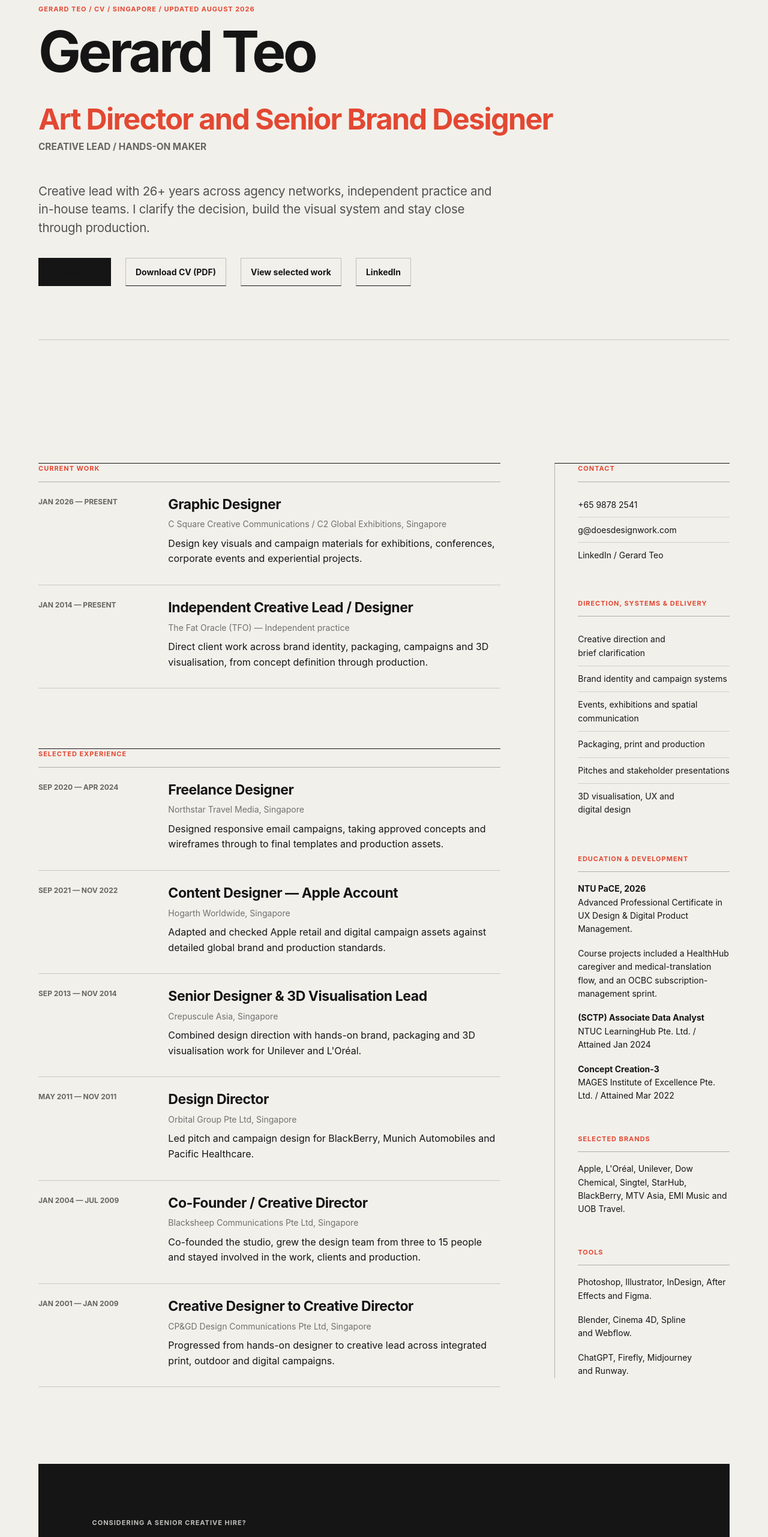
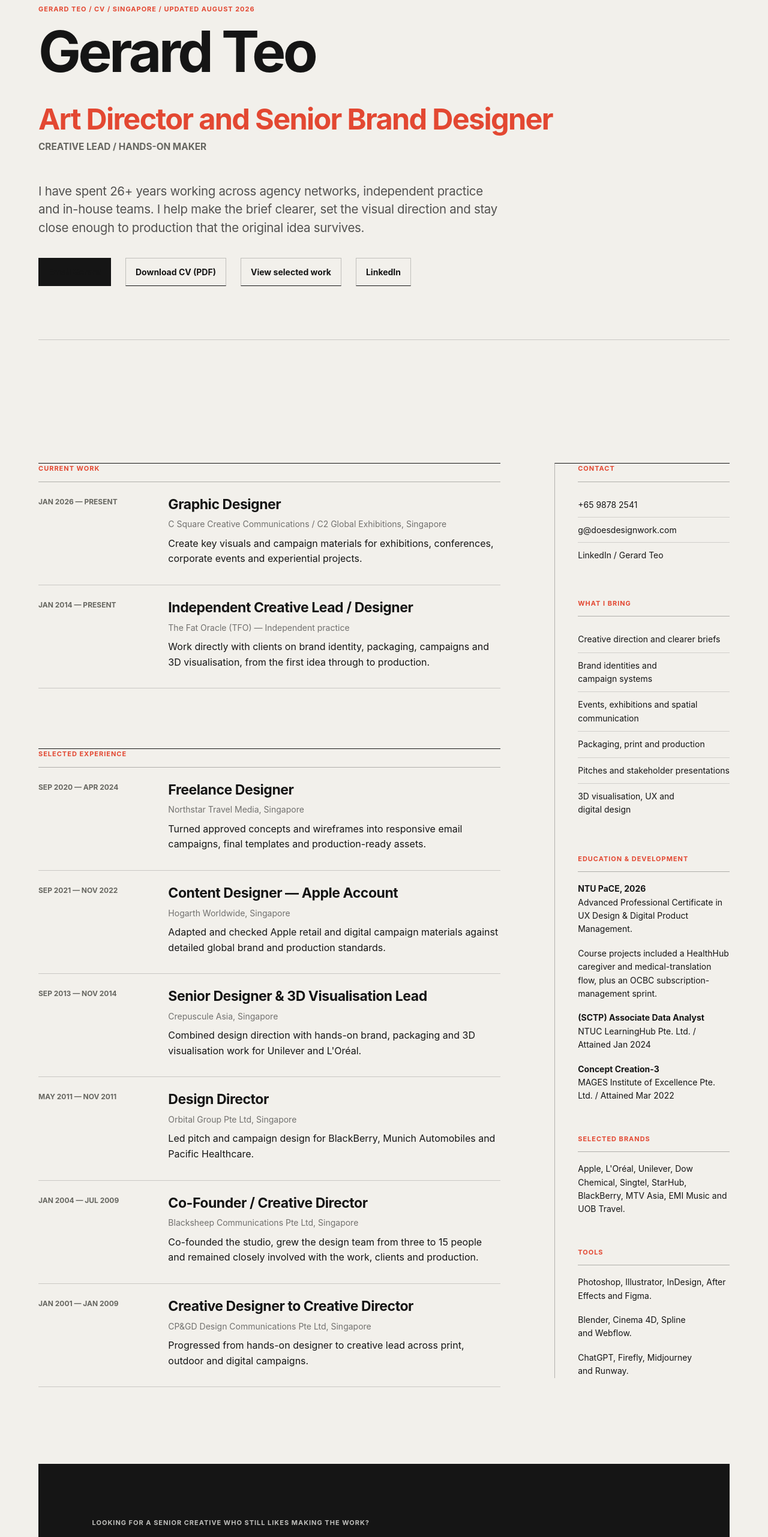
Before and after one commit to doesdesignwork/portfolio, a Next.js app: page /cv in a window 1280 px wide. Shown: the part 234-2797 px from the top of the page at 60% size. Built offline with nearby package versions, Linux system fonts and the light colour scheme; no server answers.

Commit message:
Rewrite CV page in a more natural voice

```diff
--- a/app/cv/page.tsx
+++ b/app/cv/page.tsx
@@ -7,7 +7,7 @@ import styles from "@/app/editorial-pages.module.css";
 export const metadata: Metadata = {
   title: "CV | Art Director & Senior Brand Designer Singapore",
   description:
-    "Gerard Teo's CV: 26+ years across art direction, brand identity, campaigns, exhibitions, packaging, 3D visualisation and creative production in Singapore.",
+    "Gerard Teo is a Singapore-based art director and senior brand designer with 26+ years across identity, campaigns, exhibitions, packaging, 3D visualisation and production.",
   keywords: [
     "Gerard Teo CV",
     "art director Singapore",
@@ -23,7 +23,7 @@ export const metadata: Metadata = {
     url: "/cv/",
     title: "Gerard Teo CV | Art Director & Senior Brand Designer",
     description:
-      "26+ years across art direction, brand identity, campaigns, exhibitions, packaging and creative production.",
+      "26+ years making brand identities, campaigns, exhibitions, packaging and creative production work clearly across different formats.",
   },
 };
 
@@ -33,14 +33,14 @@ const currentRoles = [
     title: "Graphic Designer",
     company: "C Square Creative Communications / C2 Global Exhibitions, Singapore",
     description:
-      "Design key visuals and campaign materials for exhibitions, conferences, corporate events and experiential projects.",
+      "Create key visuals and campaign materials for exhibitions, conferences, corporate events and experiential projects.",
   },
   {
     dates: "Jan 2014 — Present",
     title: "Independent Creative Lead / Designer",
     company: "The Fat Oracle (TFO) — Independent practice",
     description:
-      "Direct client work across brand identity, packaging, campaigns and 3D visualisation, from concept definition through production.",
+      "Work directly with clients on brand identity, packaging, campaigns and 3D visualisation, from the first idea through to production.",
   },
 ];
 
@@ -50,14 +50,14 @@ const selectedExperience = [
     title: "Freelance Designer",
     company: "Northstar Travel Media, Singapore",
     description:
-      "Designed responsive email campaigns, taking approved concepts and wireframes through to final templates and production assets.",
+      "Turned approved concepts and wireframes into responsive email campaigns, final templates and production-ready assets.",
   },
   {
     dates: "Sep 2021 — Nov 2022",
     title: "Content Designer — Apple Account",
     company: "Hogarth Worldwide, Singapore",
     description:
-      "Adapted and checked Apple retail and digital campaign assets against detailed global brand and production standards.",
+      "Adapted and checked Apple retail and digital campaign materials against detailed global brand and production standards.",
   },
   {
     dates: "Sep 2013 — Nov 2014",
@@ -78,14 +78,14 @@ const selectedExperience = [
     title: "Co-Founder / Creative Director",
     company: "Blacksheep Communications Pte Ltd, Singapore",
     description:
-      "Co-founded the studio, grew the design team from three to 15 people and stayed involved in the work, clients and production.",
+      "Co-founded the studio, grew the design team from three to 15 people and remained closely involved with the work, clients and production.",
   },
   {
     dates: "Jan 2001 — Jan 2009",
     title: "Creative Designer to Creative Director",
     company: "CP&GD Design Communications Pte Ltd, Singapore",
     description:
-      "Progressed from hands-on designer to creative lead across integrated print, outdoor and digital campaigns.",
+      "Progressed from hands-on designer to creative lead across print, outdoor and digital campaigns.",
   },
 ];
 
@@ -170,12 +170,12 @@ export default function CvPage() {
           <h1>Gerard Teo</h1>
           <p className={`${styles.cvTitle} brand-cv-title`}>
             Art Director and Senior Brand Designer
-            <span>Creative Lead / Hands-on maker</span>
+            <span>Creative lead / Hands-on maker</span>
           </p>
           <p className={`${styles.deck} brand-deck`}>
-            Creative lead with 26+ years across agency networks, independent practice
-            and in-house teams. I clarify the decision, build the visual system and stay
-            close through production.
+            I have spent 26+ years working across agency networks, independent practice
+            and in-house teams. I help make the brief clearer, set the visual direction
+            and stay close enough to production that the original idea survives.
           </p>
           <div className={`${styles.cvActions} brand-action-row`}>
             <a href="mailto:g@doesdesignwork.com">Email Gerard</a>
@@ -224,10 +224,10 @@ export default function CvPage() {
             </section>
 
             <section>
-              <h2>Direction, systems & delivery</h2>
+              <h2>What I bring</h2>
               <ul>
-                <li>Creative direction and brief clarification</li>
-                <li>Brand identity and campaign systems</li>
+                <li>Creative direction and clearer briefs</li>
+                <li>Brand identities and campaign systems</li>
                 <li>Events, exhibitions and spatial communication</li>
                 <li>Packaging, print and production</li>
                 <li>Pitches and stakeholder presentations</li>
@@ -245,7 +245,7 @@ export default function CvPage() {
               </p>
               <p>
                 Course projects included a HealthHub caregiver and
-                medical-translation flow, and an OCBC subscription-management
+                medical-translation flow, plus an OCBC subscription-management
                 sprint.
               </p>
               <p>
@@ -278,8 +278,8 @@ export default function CvPage() {
         </div>
 
         <section className={`${styles.cta} brand-cta`}>
-          <p>Considering a senior creative hire?</p>
-          <h2>Review the work, then start the conversation.</h2>
+          <p>Looking for a senior creative who still likes making the work?</p>
+          <h2>Take a look at the projects, then let’s talk.</h2>
           <a href="mailto:g@doesdesignwork.com">Get in touch</a>
         </section>
       </main>
```
